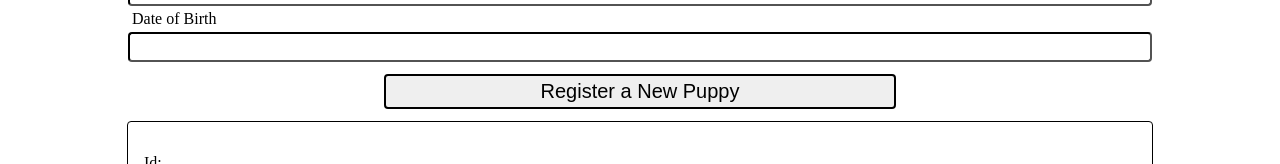
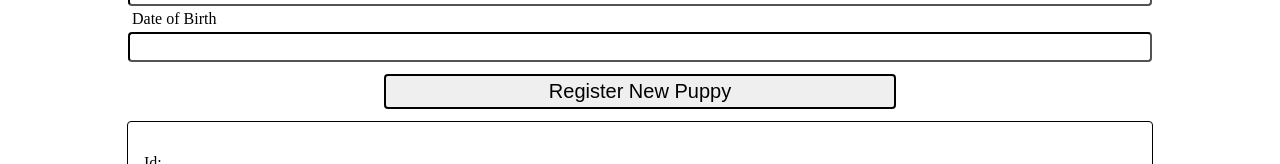
Before and after one commit to PawelObrzut/TypeScript-inReact-2, a React (Create React App) app: page / in a window 1280 px wide. Shown: the part 175-339 px from the top of the page. Built offline with nearby package versions, Linux system fonts and the light colour scheme; no server answers.

Commit message:
implements post request

```diff
--- a/src/App.tsx
+++ b/src/App.tsx
@@ -8,7 +8,7 @@ import './index.css';
 const App = () => {
   const [puppies, setPuppies] = useState<PuppieData[]>([{} as PuppieData]);
 
-  useEffect(() => {
+  const getPuppiesData = () => {
     fetch('http://localhost:8080/api/puppies/', {
       method: 'GET',
       mode: 'cors'
@@ -16,13 +16,34 @@ const App = () => {
       .then(response => response.json())
       .then(data => setPuppies(data))
       .catch(error => console.log(error));
+  }
+
+  const addNewPuppy = (name: string | undefined, breed: string | undefined, birthDate: string | undefined) => {
+    fetch(`http://localhost:8080/api/puppies/`, {
+      method: 'POST',
+      headers: {'Content-Type': 'application/json',},
+      body: JSON.stringify({ name,  breed, birthDate })
+    })
+      .then(response => {
+        if (!response.ok) {
+          throw new Error('An Error ocurred');
+        }
+        getPuppiesData();
+      })
+      .catch(error => {
+        console.log(error)
+      });
+  }
+
+  useEffect(() => {
+    getPuppiesData();
   }, [])
 
   return (
     <div className="App">
       <Header title="Puppies API with TypeScript"/>
-      <Form />
-      <MainContainer puppies={puppies}/>
+      <Form addNewPuppy={addNewPuppy} />
+      <MainContainer puppies={puppies} />
     </div>
   );
 }
--- a/src/Components/Form/Form.tsx
+++ b/src/Components/Form/Form.tsx
@@ -1,11 +1,11 @@
 import React, { MouseEvent, useRef } from 'react'
 import './Form.css';
 
-// interface FromProps {
-//   handleSubmit: (event: React.MouseEventHandler<HTMLInputElement>) => void
-// }
+interface FromProps {
+  addNewPuppy: (name: string | undefined, breed: string | undefined, birthDate: string | undefined) => void
+}
 
-const Form = () => {
+const Form = ({ addNewPuppy }: FromProps) => {
 
   const inputName = useRef<HTMLInputElement>(null)
   const inputBreed = useRef<HTMLInputElement>(null)
@@ -14,9 +14,10 @@ const Form = () => {
 
   const handleSubmit = (event: MouseEvent<HTMLInputElement>) => {
     event.preventDefault();
-    console.log('Name ', inputName.current?.value)
-    console.log('Breed ', inputBreed.current?.value)
-    console.log('Date Of Birth ', inputBirthDate.current?.value)
+    const name = inputName.current?.value;
+    const breed =  inputBreed.current?.value
+    const birthDate = inputBirthDate.current?.value
+    addNewPuppy(name, breed, birthDate);
     inputForm?.reset();
   }
 
@@ -28,7 +29,7 @@ const Form = () => {
       <input className="inputFormText" type="text" id="breed" ref={inputBreed}/>
       <label className="labelForm" htmlFor="dateOfBirth">Date of Birth</label>
       <input className="inputFormText" type="text" id="dateOfBirth" ref={inputBirthDate}/>
-      <input className="inputFormSubmit" type="submit" value="Register a New Puppy" onClick={handleSubmit} />
+      <input className="inputFormSubmit" type="submit" value="Register New Puppy" onClick={handleSubmit} />
     </form>
   )
 }
```
